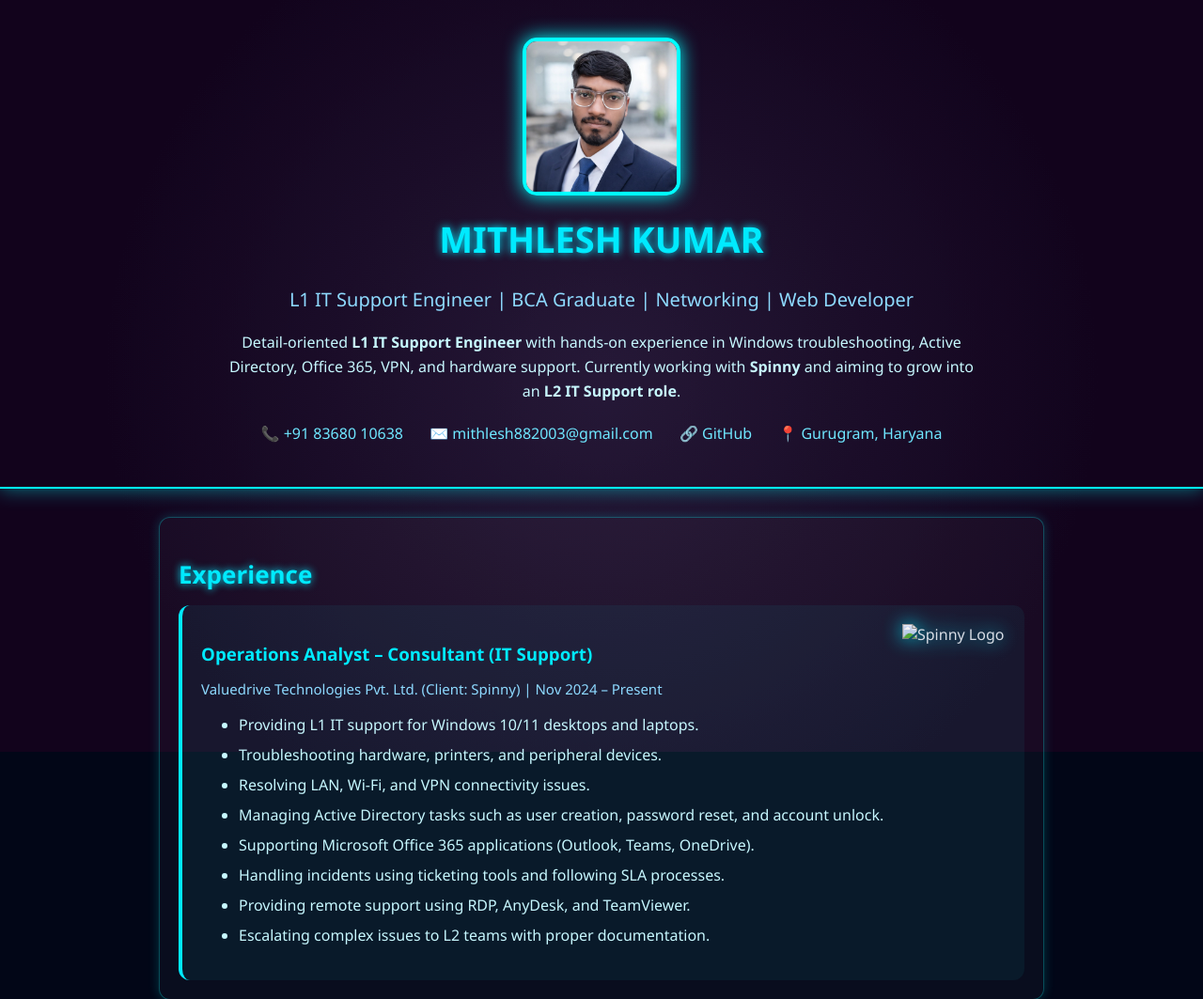
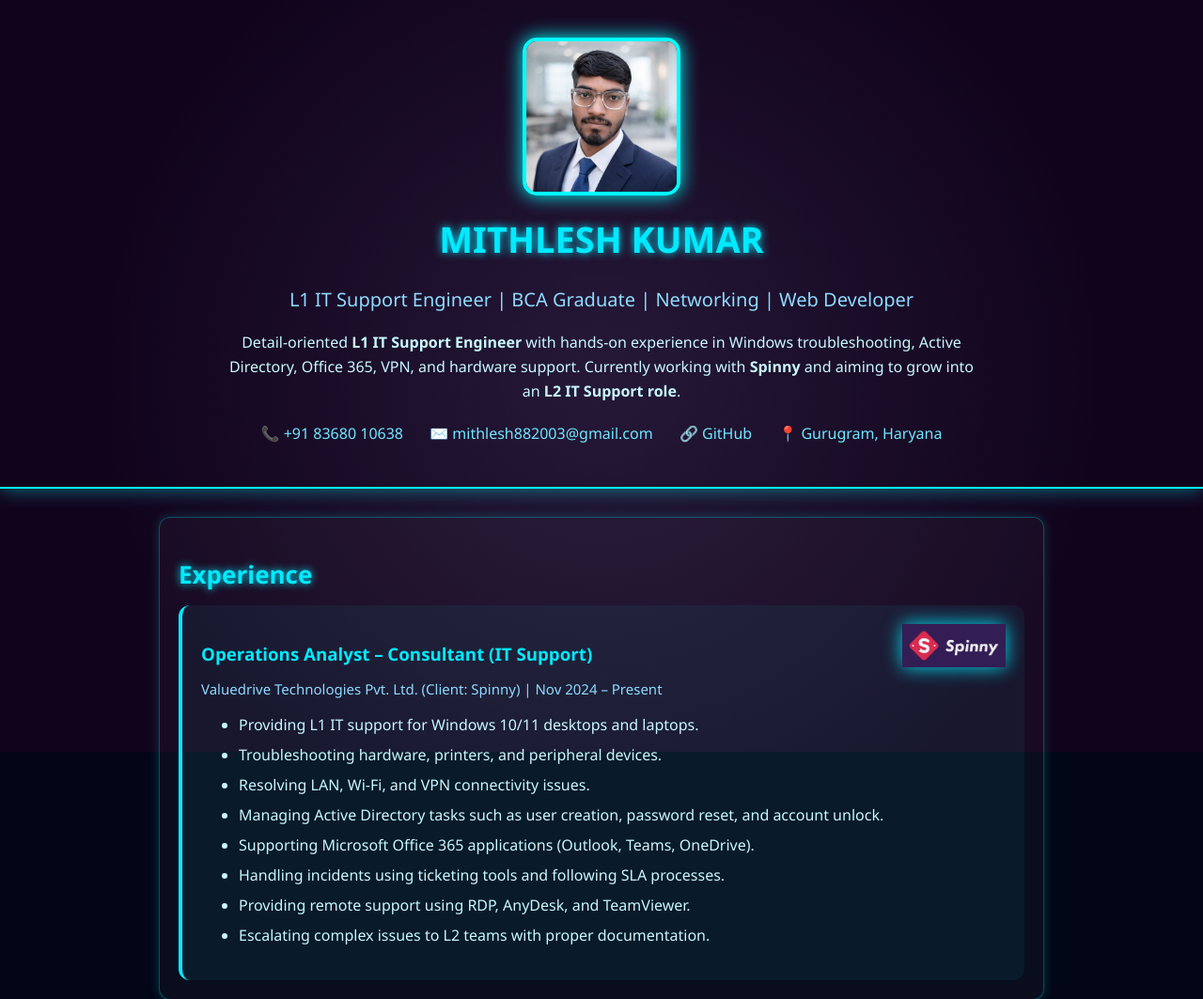
Before and after one commit to Mithlesh2083/portfolio, a plain HTML site: page index.html in a window 1280 px wide. Shown: the top 1063 px of the page at 94% size. Drawn offline with Linux system fonts and the light colour scheme.

Commit message:
Update index.html

```diff
--- a/index.html
+++ b/index.html
@@ -40,7 +40,7 @@
 
         <div class="experience-card">
             <!-- Spinny Logo -->
-            <img src="C:\Users\mithlesh\Documents\mithlesh portfolio\spinny.png"
+            <img src="spinny.jpg"
                  alt="Spinny Logo"
                  class="company-logo">
             <h3>Operations Analyst – Consultant (IT Support)</h3>
```
